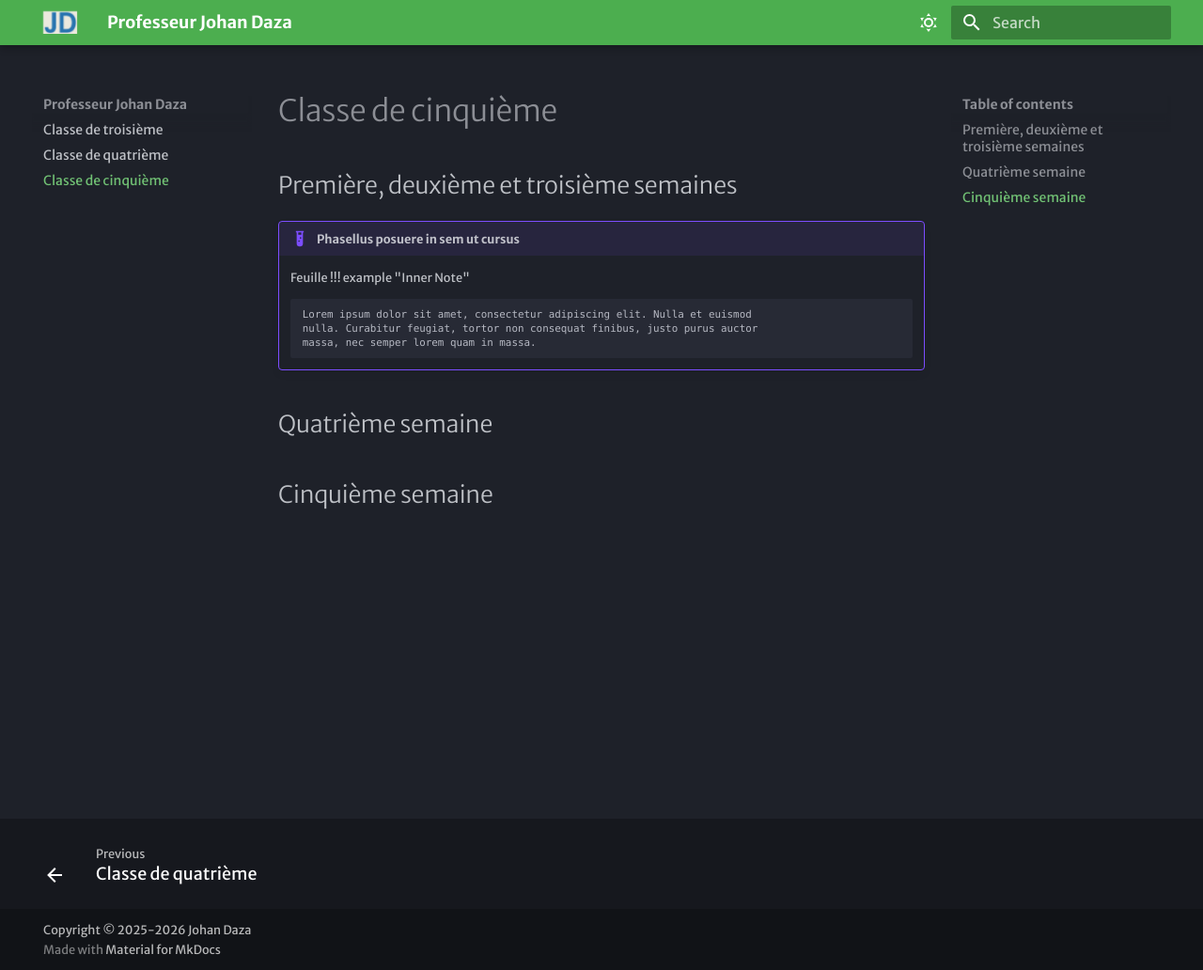
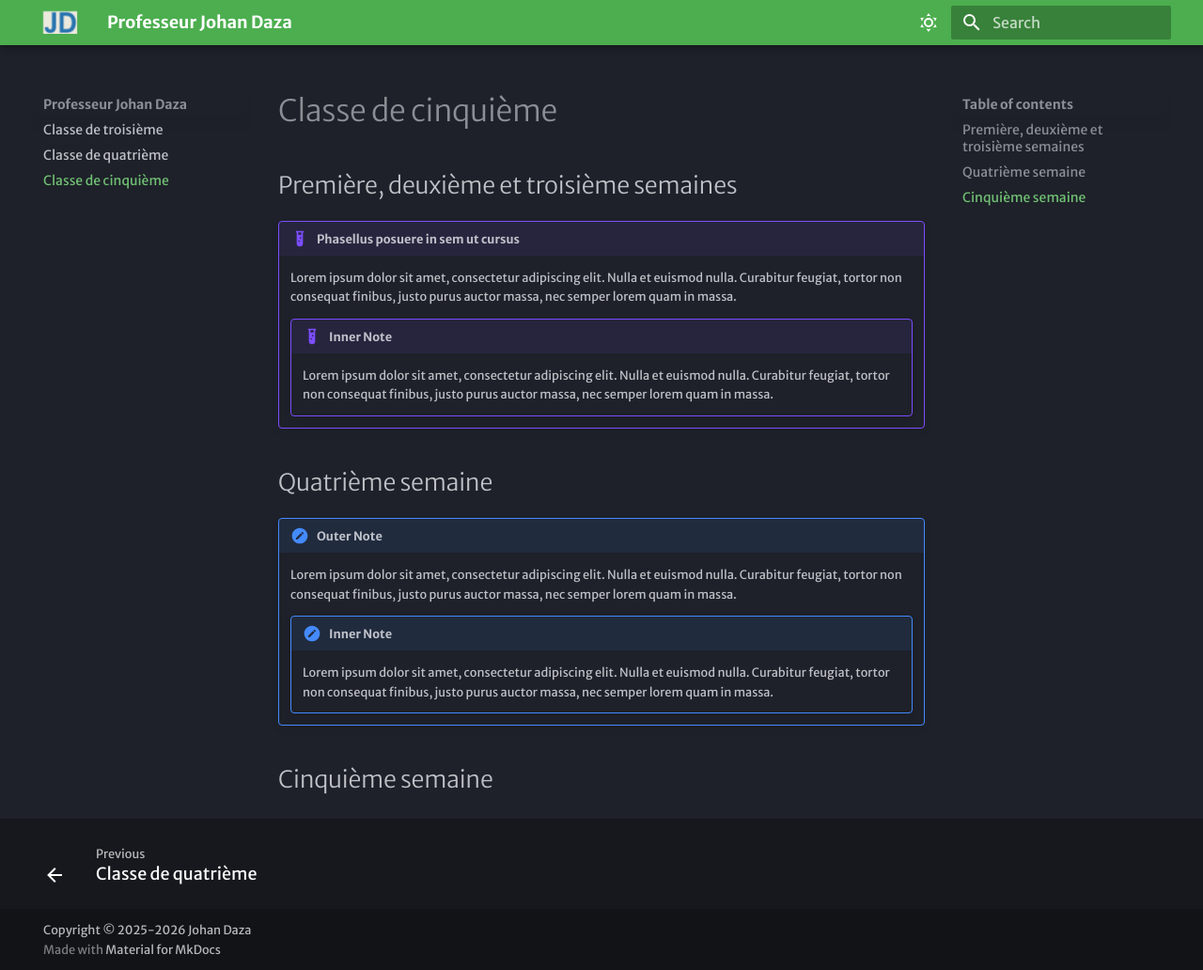
Before and after one commit to prof-johan-daza/general, an MkDocs documentation site: the page built from docs/Classe de quatrième.md, in a window 1280 px wide and 1032 px high. Shown: the whole window at 94% size. Built offline with MkDocs 1.6.1 and Material for MkDocs 9.7.7, drawn with Linux system fonts in a browser that asks for light colours; some web fonts are replaced.

Commit message:
Admonitions

```diff
--- a/docs/Classe de quatrième.md
+++ b/docs/Classe de quatrième.md
@@ -4,8 +4,12 @@
 
 !!! example "Phasellus posuere in sem ut cursus"
 
-    Feuille
-        !!! example "Inner Note"
+    Lorem ipsum dolor sit amet, consectetur adipiscing elit. Nulla et euismod
+    nulla. Curabitur feugiat, tortor non consequat finibus, justo purus auctor
+    massa, nec semper lorem quam in massa.
+
+
+    !!! example "Inner Note"
 
         Lorem ipsum dolor sit amet, consectetur adipiscing elit. Nulla et euismod
         nulla. Curabitur feugiat, tortor non consequat finibus, justo purus auctor
@@ -13,5 +17,16 @@
 
 ## Quatrième semaine
 
+!!! note "Outer Note"
+
+    Lorem ipsum dolor sit amet, consectetur adipiscing elit. Nulla et euismod
+    nulla. Curabitur feugiat, tortor non consequat finibus, justo purus auctor
+    massa, nec semper lorem quam in massa.
+
+    !!! note "Inner Note"
+
+        Lorem ipsum dolor sit amet, consectetur adipiscing elit. Nulla et euismod
+        nulla. Curabitur feugiat, tortor non consequat finibus, justo purus auctor
+        massa, nec semper lorem quam in massa.
 
 ## Cinquième semaine
```
